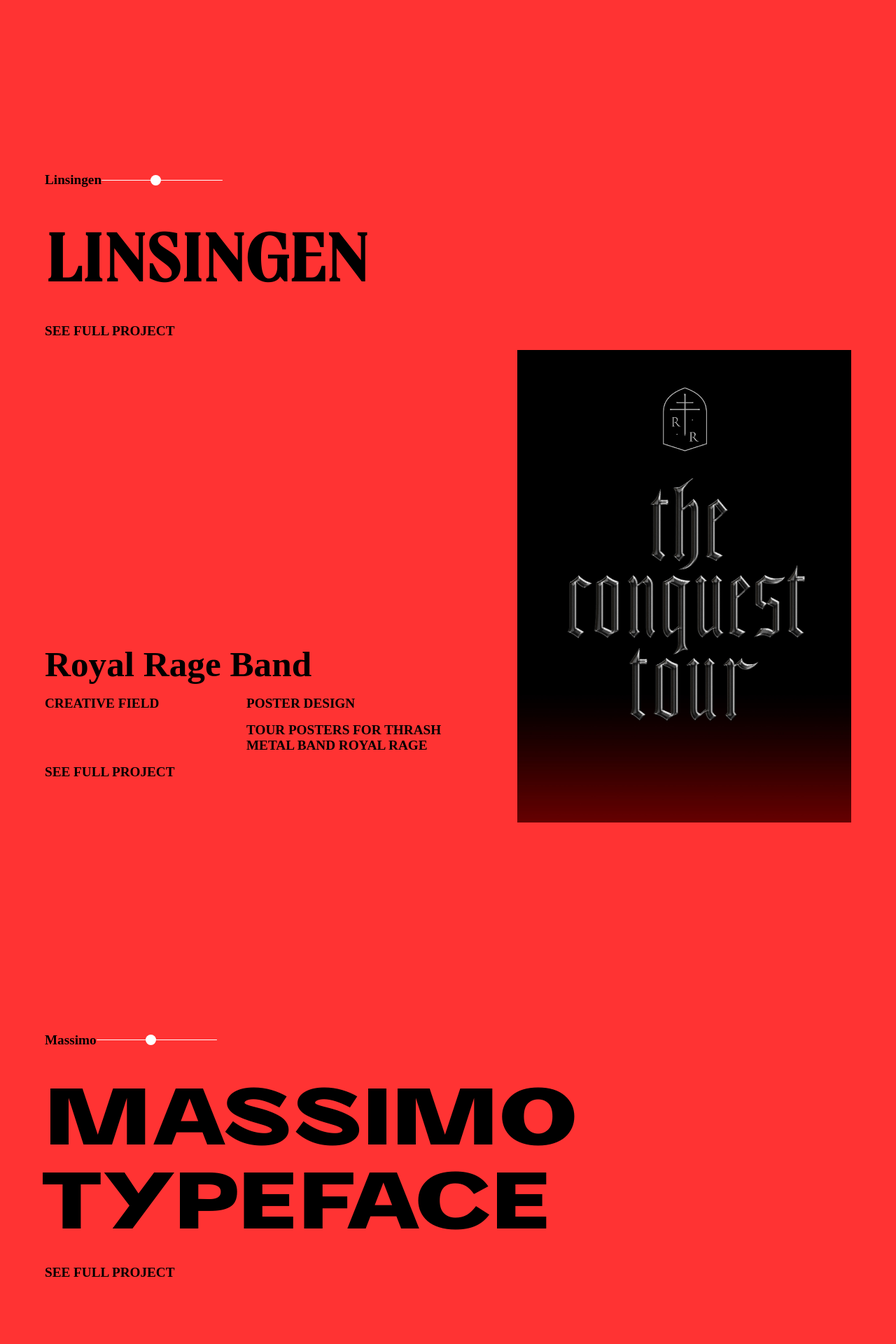
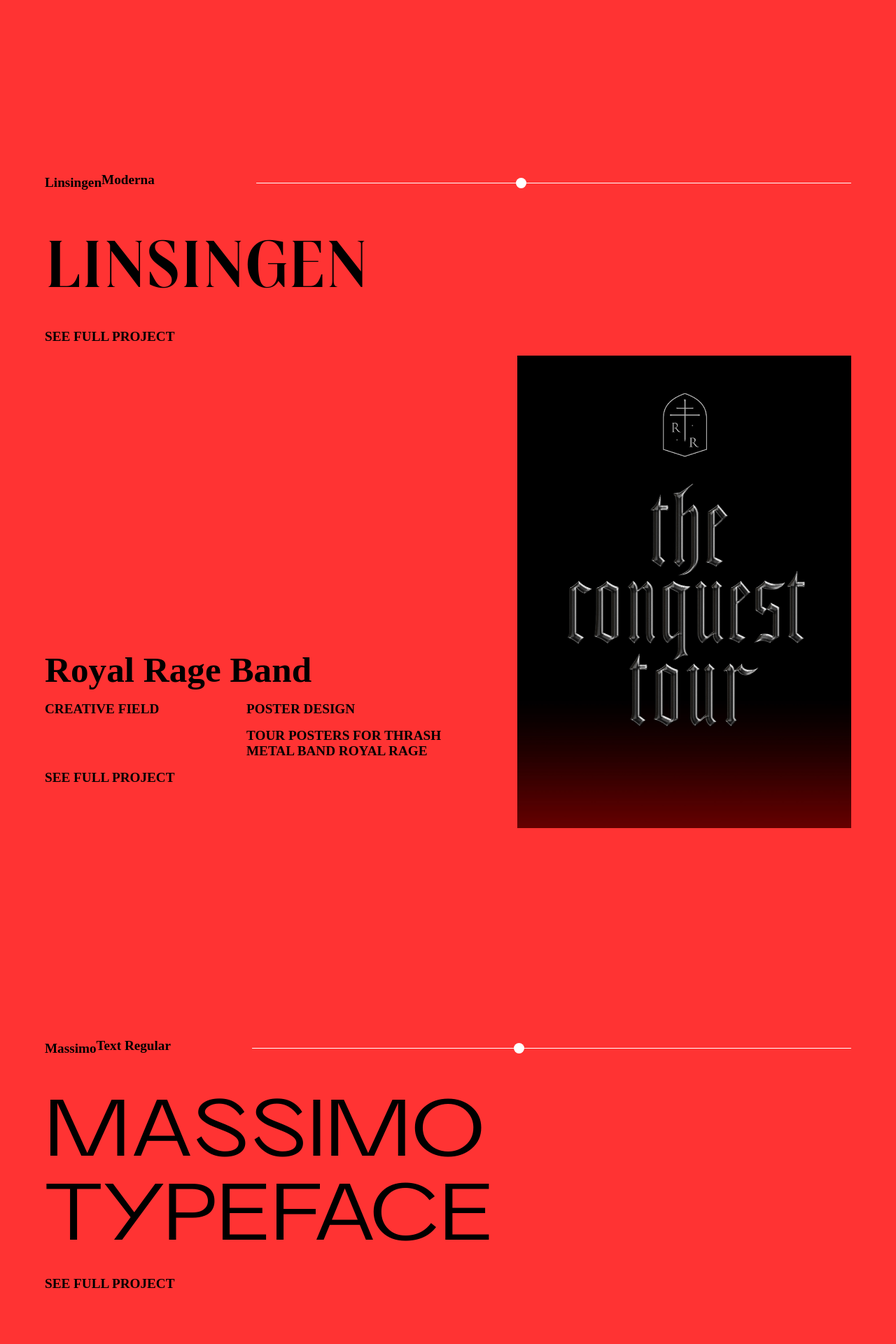
Before and after one commit to rnmp/jeans-dope-site, a Jekyll site: the page built from index.md, in a window 1280 px wide. Shown: the part 1690-3610 px from the top of the page at 70% size. Built offline with Jekyll 4.4.1, drawn with Linux system fonts in a browser that asks for light colours; some web fonts are replaced.

Commit message:
Updated Typeface and 5 other files

```diff
--- a/_includes/font-editor.html
+++ b/_includes/font-editor.html
@@ -1,39 +1,8 @@
-<div class="font-editor-controls">
-  {{ include.typeface_name }}
-  {% if include.families %}
-    <div class="font-editor-control select-wrapper">
-      <select
-        class="font-editor-family"
-        data-target="{{ include.target }}"
-        data-options="{{ include.font_options }}"
-      >
-      </select>
-    </div>
-  {% endif %}
-
-  {% if include.weights %}
-    <div class="font-editor-control select-wrapper">
-      <select
-        class="font-editor-weight"
-        data-target="{{ include.target }}"
-      >
-        {% assign weights = include.weights | split: ", " %}
-        {% for weight in weights %}
-          <option value="{{ weight }}">{{ weight }}</option>
-        {% endfor %}
-      </select>
-    </div>
-  {% endif %}
-
-  <div class="font-editor-control d-flex align-items-center">
-    <input
-      class="font-editor-size"
-      type="range"
-      min="20"
-      max="200"
-      increment="1"
-      data-target="{{ include.target }}"
-      value="100"
-    />
-  </div>
+<div
+  class="font-editor"
+  data-typeface-name="{{ include.typeface_name }}"
+  data-default-font-option="{{ include.default_font_option }}"
+  data-default-text="{{ include.default_text }}"
+>
+  <div class="font-options-json" style="display: none;">{{ include.font_options }}</div>
 </div>
--- a/_layouts/homepage.html
+++ b/_layouts/homepage.html
@@ -14,27 +14,14 @@
 {% for project in projects %}
   {% if project.layout == 'typeface' %}
     {% assign font_options = project.font_options | jsonify %}
-    {% assign default_font_option = project.font_options[project.default_font_option] %}
     <article>
-      <div>
       {%
         include font-editor.html
-          target="font-editor-massimo"
         typeface_name=project.typeface_name
         font_options=font_options
+        default_font_option=project.default_font_option
         default_text=project.default_text
-          default_font_option=default_font_option
       %}
-        <div
-          class="font-editor-preview"
-          id="font-editor-massimo"
-          contenteditable
-          spellcheck="false"
-          style="font-size: 100px; font-weight: {{ default_font_option.weight }}; font-family: {{ default_font_option.family }};"
-        >
-          {{project.default_text}}
-        </div>
-      </div>
       <footer>
         <p class="text-uppercase"><a href="{{ project.url }}">See full project</a></p>
       </footer>
--- a/scripts.js
+++ b/scripts.js
@@ -1,54 +1,152 @@
-function getFontEditorTarget(event) {
-  return document.getElementById(event.target.dataset.target)
+var DefaultFontSize = 100
+var FontWeight = {
+  'Hairline': 100,
+  'Thin': 200,
+  'Light': 300,
+  'Regular': 400,
+  'Semi': 600,
+  'Bold': 700,
 }
 
-function changeFontSize (event) {
-  getFontEditorTarget(event).style.fontSize = event.target.value + "px"
+function generateFontSizeRange (onInput) {
+  var range = document.createElement('input')
+  range.type = 'range'
+  range.min = 20
+  range.max = 200
+  range.increment = 1
+  range.value = DefaultFontSize
+  range.addEventListener('input', onInput)
+
+  return range
 }
 
-document.querySelectorAll('.font-editor-size').forEach(
-  function (sizeEditor) {
-    sizeEditor.addEventListener('input', changeFontSize)
-  }
-)
+function generateFontOptionsSelect (options, defaultOptionName, onChange) {
+  var currentOption = document.createElement('div')
+  currentOption.innerHTML = defaultOptionName
 
-function changeFontFamily (event) {
-  getFontEditorTarget(event).style.fontFamily = event.target.value
+  var allOptions = document.createElement('div')
+  allOptions.className = 'select-options'
+
+  var toggleActive = function () { allOptions.classList.toggle('is-active') }
+
+
+  window.addEventListener('click', function () {
+    allOptions.classList.remove('is-active')
+  })
+
+  currentOption.addEventListener('click', function (event) {
+    event.stopPropagation()
+    toggleActive()
+  })
+
+  Object.entries(options).map(function (option) {
+    _option = document.createElement('div')
+    _option.innerHTML = option[0]
+
+    _option.addEventListener('click', function (event) {
+      event.stopPropagation()
+
+      currentOption.innerHTML = option[0]
+      onChange(option[1])
+      toggleActive()
+    })
+
+    allOptions.append(_option)
+  })
+
+  var select = document.createElement('div')
+  select.className = 'select'
+  select.append(currentOption, allOptions)
+
+  return select
 }
 
-document.querySelectorAll('.font-editor-family').forEach(
-  function (familyEditor) {
-    familyEditor.addEventListener('change', changeFontFamily)
-  }
-)
+function generateFontEditorControls (typefaceName, options, defaultOptionName, preview) {
+  var container = document.createElement('div')
+  container.className = 'font-editor-controls'
 
-document.querySelectorAll('.font-editor-preview').forEach(
-  function (preview) {
-    var handler = function () { preview.classList.toggle('is-editing') }
+  var name = document.createElement('div')
+  name.innerText = typefaceName
 
-    preview.addEventListener('focus', handler)
-    preview.addEventListener('blur', handler)
-  }
-)
 
-function changeFontWeight (event) {
-  switch (event.target.value) {
-    case 'Light':
-      return getFontEditorTarget(event).style.fontWeight = 300
-    case 'Semi':
-      return getFontEditorTarget(event).style.fontWeight = 600
-    case 'Bold':
-      return getFontEditorTarget(event).style.fontWeight = 700
-    default:
-      return getFontEditorTarget(event).style.fontWeight = 400
-  }
+  var fontOptions = generateFontOptionsSelect(options, defaultOptionName, function (newOption) {
+    preview.style.fontWeight = FontWeight[newOption.weight]
+    preview.style.fontFamily = newOption.family
+  })
+
+  var range = generateFontSizeRange(function (event) {
+    preview.style.fontSize = event.target.value + "px"
+  })
+
+
+  container.append(name, fontOptions, range)
+
+  return container
 }
 
-document.querySelectorAll('.font-editor-weight').forEach(
-  function (weightEditor) {
-    weightEditor.addEventListener('change', changeFontWeight)
-  }
-)
+function generatePreview (defaultText, defaultOption) {
+  var preview = document.createElement('div')
+  preview.contentEditable = true
+  preview.spellcheck = false
+  preview.innerText = defaultText
+  preview.style.fontSize = DefaultFontSize + 'px'
+  preview.style.fontWeight = FontWeight[defaultOption.weight]
+  preview.style.fontFamily = defaultOption.family
+  preview.style.display = 'inline-block'
+
+  preview.addEventListener('focus', function () { preview.style.display = 'block' })
+  preview.addEventListener('blur', function () { preview.style.display = 'inline-block' })
+
+  return preview
+}
+
+
+document.querySelectorAll('.font-editor').forEach(function (fontEditor) {
+  var dataset = fontEditor.dataset
+  var options = JSON.parse(Array.from(fontEditor.children).find(function (x) {
+    return x.classList.contains('font-options-json')
+  }).innerHTML)
+  var defaultOption = options[dataset.defaultFontOption]
+
+  var preview = generatePreview(dataset.defaultText, defaultOption)
+  var controls = generateFontEditorControls(dataset.typefaceName, options, dataset.defaultFontOption, preview)
+
+  fontEditor.append(controls, preview)
+})
+
+
+
+
+
+
+
+
+
+
+
+
+
+
+
+
+
+
+
+
+
+
+
+
+
+
+
+
+
+
+
+
+
+
 
 var body = document.querySelector('body.homepage')
 if (body) {
--- a/styles.css
+++ b/styles.css
@@ -249,10 +249,6 @@
   /* justify-content: center; */
 }
 
-[contenteditable]::focus {
-  outline: none;
-}
-
 @font-face {
   font-family: 'Massimo Text';
   src: url('/fonts/massimo/subset-MassimoText-Bold.woff2') format('woff2'),
@@ -358,75 +354,20 @@
   margin-bottom: 2em;
 }
 
-.font-editor-control {
-  min-width: 100%;
+.font-editor-controls .select {
+  position: relative;
+  height: 30px;
+  width: 300px;
+  cursor: default;
+  user-select: none;
 }
-
-.font-editor-preview {
-  display: inline-block;
+.font-editor-controls .select-options {
+  display: none;
+  position: absolute;
+  background: #000;
 }
-.font-editor-preview.is-editing {
+.font-editor-controls .select-options.is-active {
   display: block;
-}
-
-@media all and (min-width: 700px) {
-  .font-editor-control {
-    min-width: 15%;
-    margin-right: 30px;
-  }
-}
-
-select {
-	display: block;
-	font-size: inherit;
-	font-family: inherit;
-	font-weight: 700;
-	color: white;
-	padding: .6em 1.4em .5em 0;
-	width: 100%;
-	max-width: 100%;
-	box-sizing: border-box;
-	margin: 0;
-	border: none;
-	box-shadow: 0 1px 0 1px rgba(0,0,0,.04);
-	-moz-appearance: none;
-	-webkit-appearance: none;
-	appearance: none;
-	background-color: #000;
-}
-
-.select-wrapper {
-  position: relative;
-}
-.select-wrapper::before {
-  position: absolute;
-  top: 50%;
-  right: 10px;
-  content: '';
-  display: block;
-  width: 0;
-  height: 0;
-  border-left: 7px solid transparent;
-  border-right: 7px solid transparent;
-
-  border-top: 7px solid #fff;
-  color: #fff;
-}
-select::-ms-expand {
-	display: none;
-}
-select:hover {
-	border-color: #888;
-}
-select:focus {
-	border-color: #aaa;
-	box-shadow: 0 0 1px 3px rgba(59, 153, 252, .7);
-	box-shadow: 0 0 0 3px -moz-mac-focusring;
-	color: #fff;
-	outline: none;
-}
-select option {
-	font-weight:normal;
 }
 
 input[type="range"] {
```
Also changed, not shown: _layouts/typeface.html (+1 -11 lines), _projects/linsingen.md (+8 -3 lines). Lines whose indentation alone changed are shown as unchanged.
